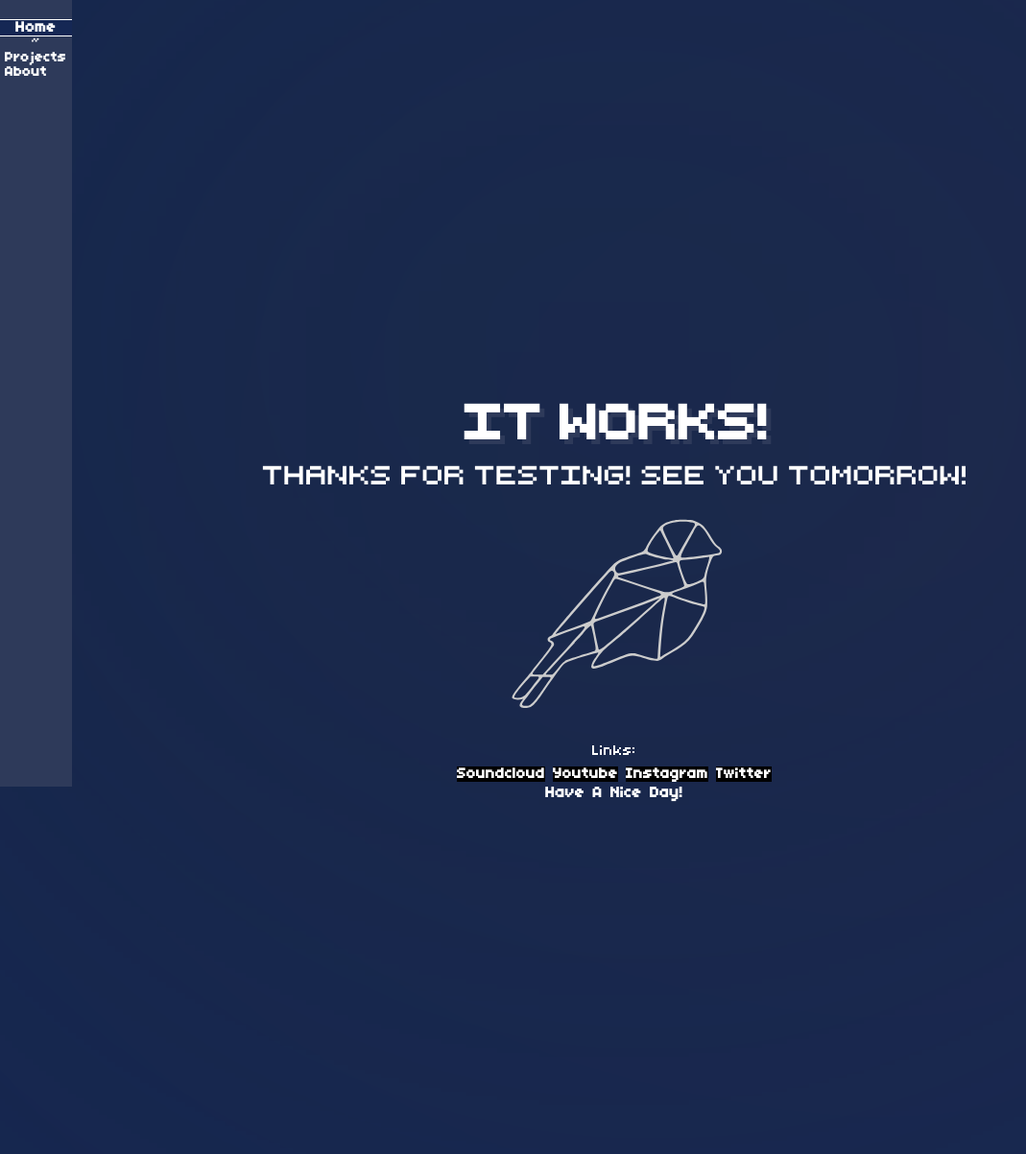
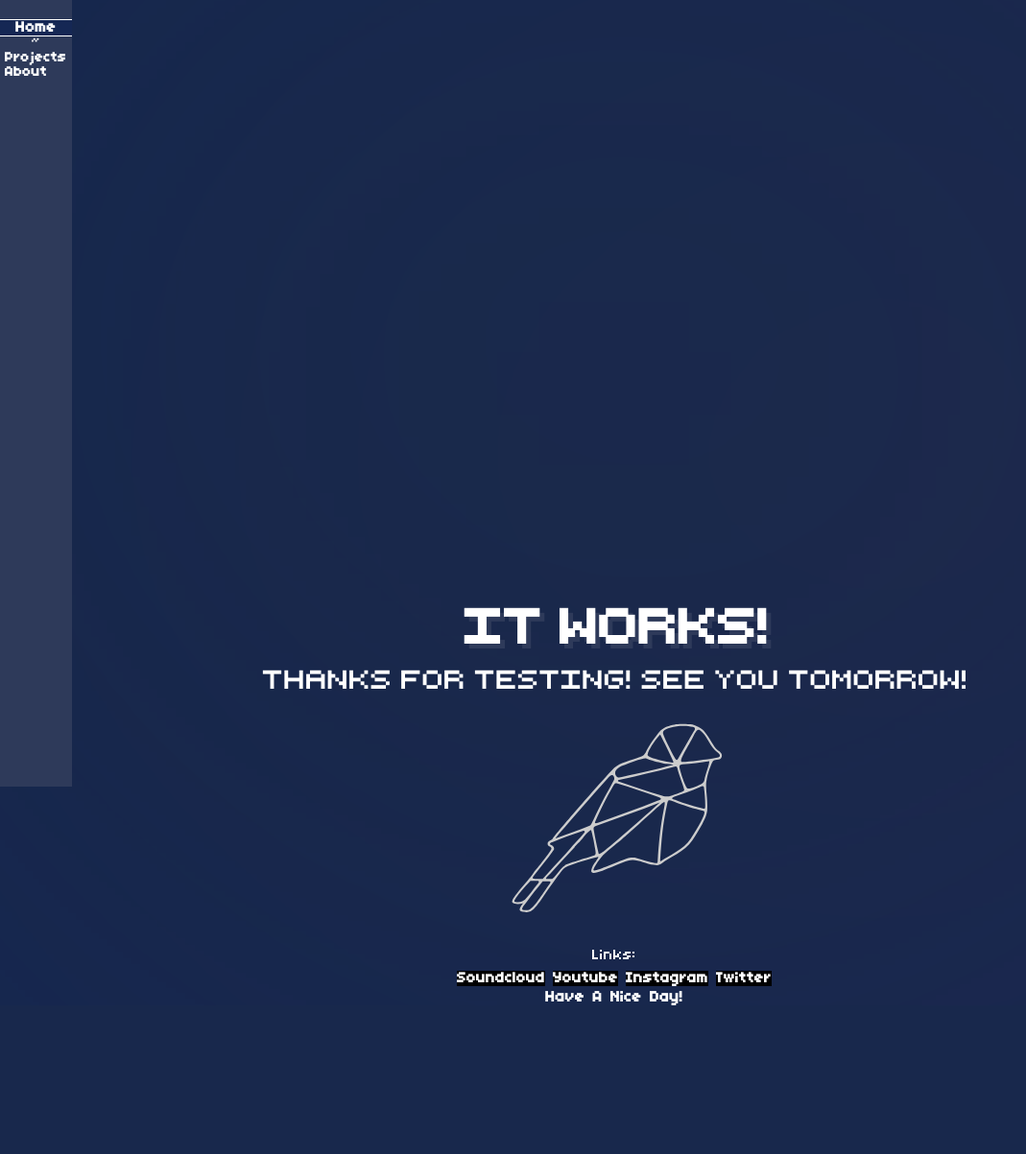
Before and after one commit to Videowelder/videowelder.xyz, a PHP site: page / in a window 1280 px wide. Shown: the whole page at 96% size, without its empty margins (0-1069 px from the left). After the commit the page ends 1048 px from the top, so only its background shows below. Run offline with PHP 8.4, Linux system fonts and the light colour scheme.

Commit message:
Update V2.css

```diff
--- a/V2.css
+++ b/V2.css
@@ -73,11 +73,11 @@ div.main_page {
 	position: absolute;
 	display: block;
 	width: 800px;
-	height: 100%;
 	margin: auto;
 	transform: translate(-50%, 50%);
 	text-align: center;
 	left: 50%;
+	top: 50%;
 }
 
 div.page_header {
```
